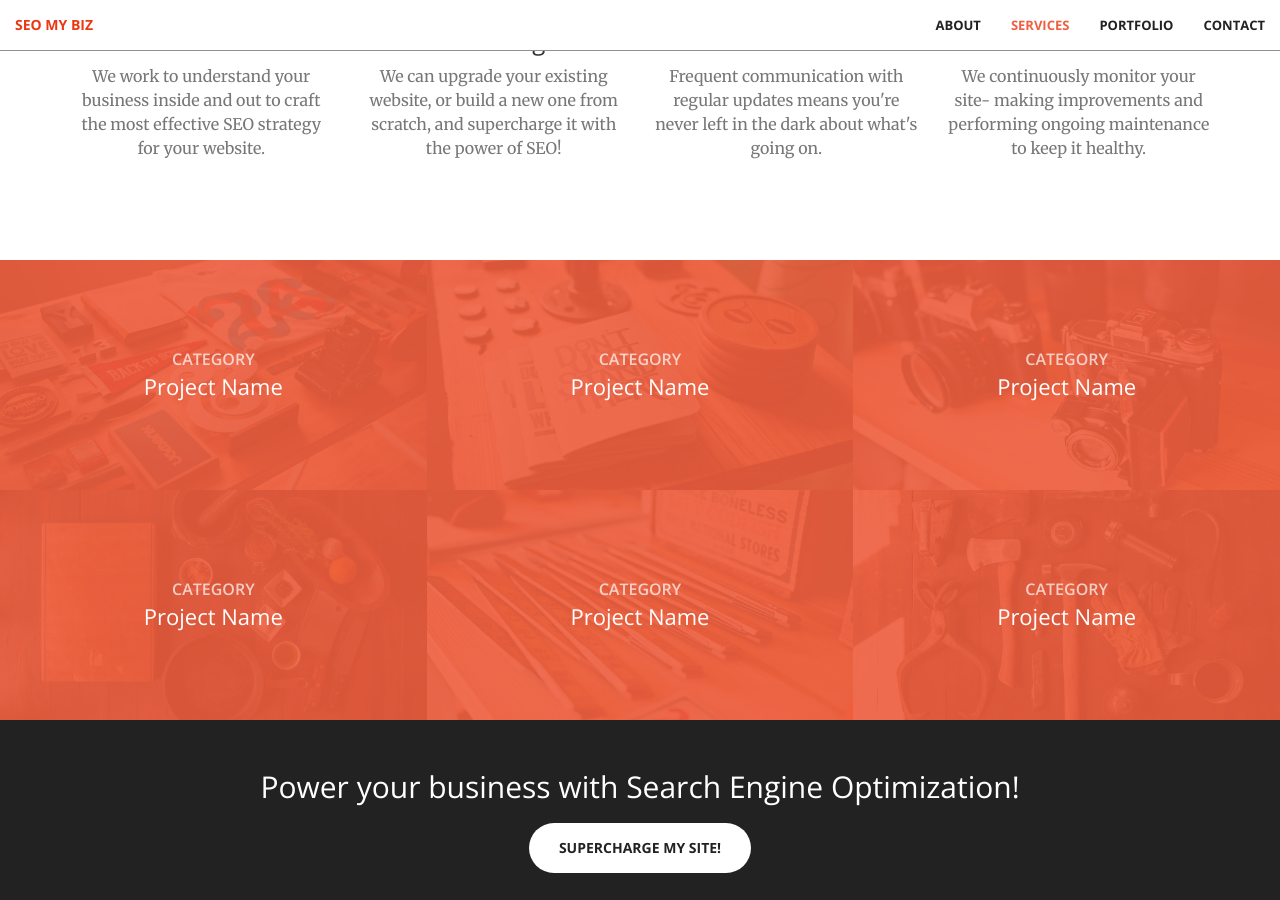
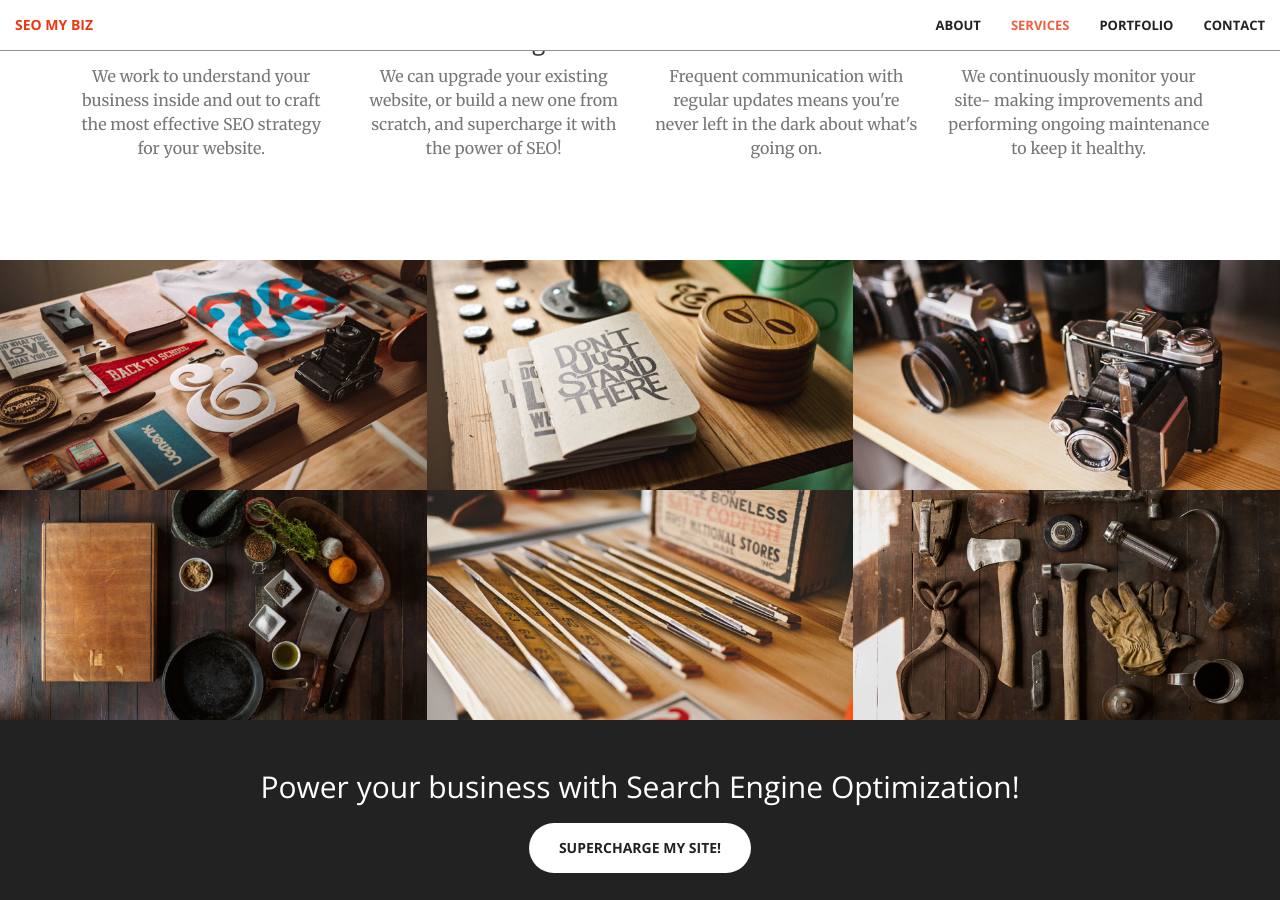
Before and after one commit to RustisaurusRex/website, a Jekyll site: the page built from index.html, in a window 1280 px wide and 900 px high, scrolled down 1562 px. Built offline with Jekyll 4.4.1, drawn with Linux system fonts in a browser that asks for light colours.

Commit message:
box text

```diff
--- a/_sass/_base.scss
+++ b/_sass/_base.scss
@@ -229,7 +229,7 @@ header {
     margin: 0 auto;
     .portfolio-box-caption {
         color: white;
-        opacity: 1;
+        opacity: 0;
         display: block;
         background: rgba( $theme-primary, .9 );
         position: absolute;
@@ -259,9 +259,9 @@ header {
             }
         }
     }
-    &:hover {
+    &:active {
         .portfolio-box-caption {
-            opacity: 0;
+            opacity: 1;
         }
     }
     @media (min-width: 768px) {
```
